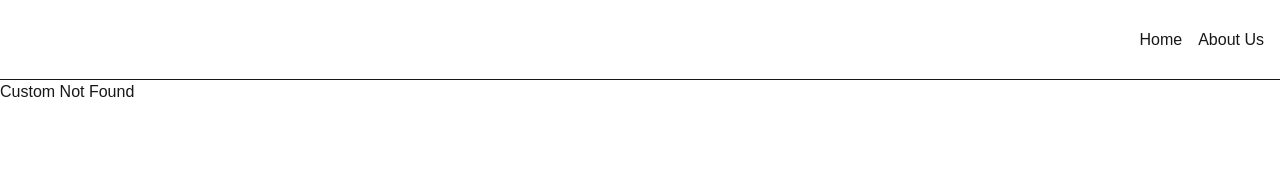
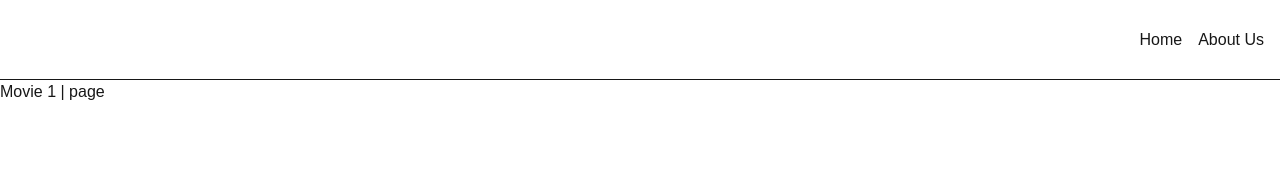
Before and after one commit to Yeonu-Kim/nextjs-tutorial, a Next.js app: page /movies/1 in a window 1280 px wide. Before the commit this address had no page. Shown: the top 170 px of the page. Built offline with nearby package versions, Linux system fonts and the light colour scheme.

Commit message:
✨ dynamic route 추가

```diff
--- /dev/null
+++ b/src/app/(movies)/movies/[id]/page.tsx
@@ -0,0 +1,23 @@
+type Params = {
+  id: number;
+};
+
+type SearchParams = {
+  page: number;
+};
+
+export default async function Page({
+  params,
+  searchParams,
+}: {
+  params: Promise<Params>;
+  searchParams: Promise<SearchParams>;
+}) {
+  const { id } = await params;
+  const { page } = await searchParams;
+  return (
+    <h1>
+      Movie {id} | page {page}
+    </h1>
+  );
+}
```
